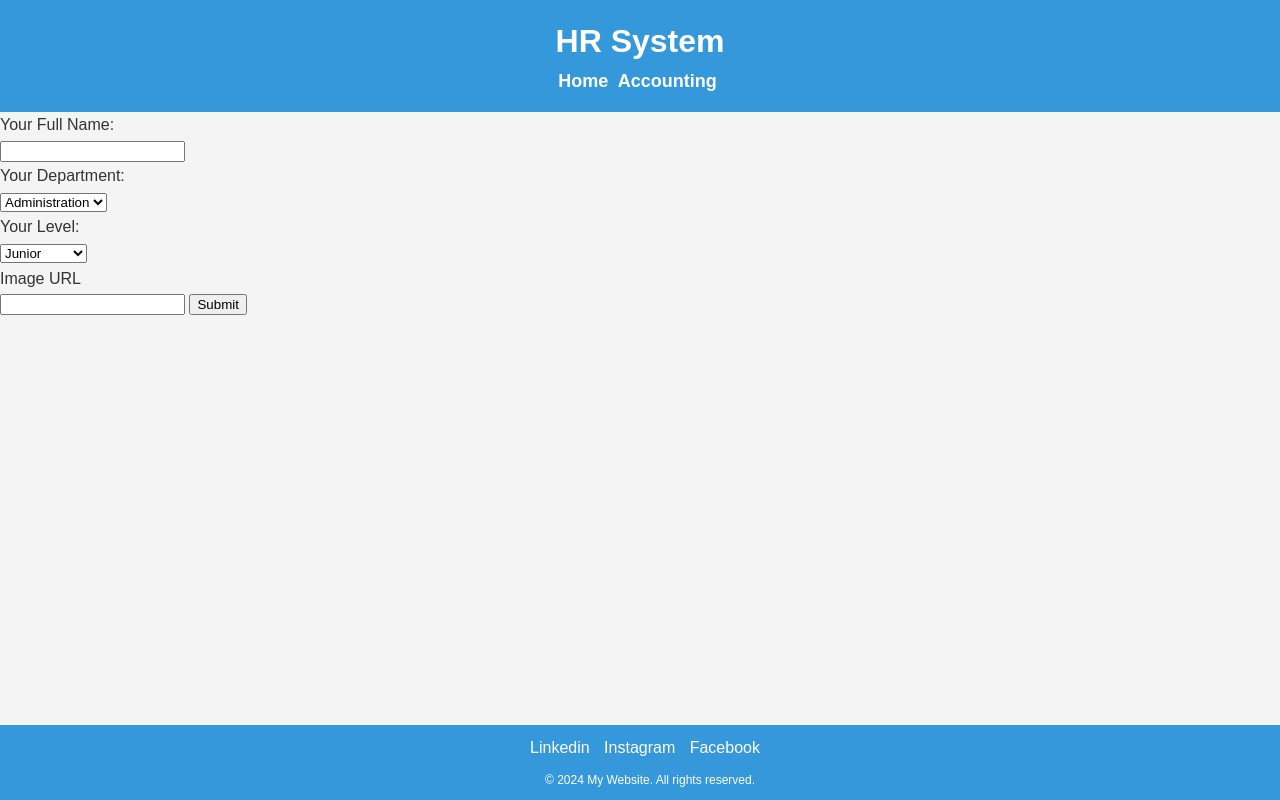
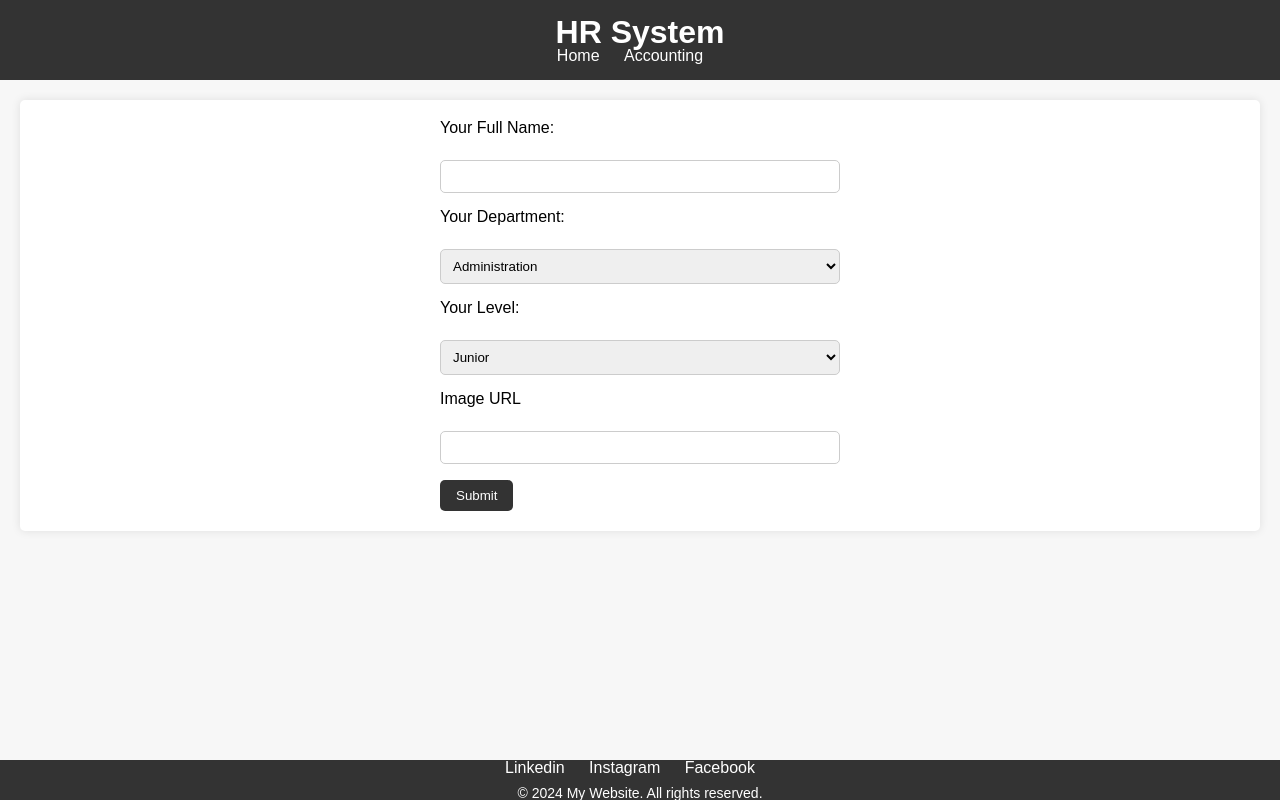
Before and after one commit to abdalrhmanaboalsoud/HR-management-system, a plain HTML site: page index.html in a window 1280 px wide. Drawn offline with Linux system fonts and the light colour scheme.

Commit message:
fixed multi cards

```diff
--- a/CSS/style.css
+++ b/CSS/style.css
@@ -1,88 +1,133 @@
-
-body, h1, h2, p, ul, li {
+/* Reset default browser styles */
+* {
     margin: 0;
     padding: 0;
+    box-sizing: border-box;
 }
 
 body {
-    font-family: 'Arial', sans-serif;
-    line-height: 1.6;
-    background-color: #f4f4f4;
-    color: #333;
+    font-family: Arial, sans-serif;
+    line-height: 1;
+    background-color: #f7f7f7;
 }
 
 header {
-    background-color: #3498db;
+    background-color: #333;
     color: #fff;
-    padding: 1em;
+    padding: 1rem;
     text-align: center;
 }
 
 nav ul {
-    list-style: none;
+    list-style-type: none;
 }
 
 nav ul li {
-    display: inline-block;
-    margin-right: 5px;
+    display: inline;
+    margin-right: 20px;
 }
 
-nav a {
+nav ul li a {
+    color: #fff;
     text-decoration: none;
+}
+
+section {
+    padding: 20px;
+    margin: 20px;
+    background-color: #fff;
+    box-sizing: 10px;
+    border-radius: 5px;
+    box-shadow: 0 0 10px rgba(0, 0, 0, 0.1);
+}
+
+form {
+    max-width: 400px;
+    margin: 0 auto;
+}
+
+label {
+    display: block;
+    margin-bottom: 0.5rem;
+}
+
+input[type="text"],
+select {
+    width: 100%;
+    padding: 0.5rem;
+    margin-bottom: 1rem;
+    border: 1px solid #ccc;
+    border-radius: 5px;
+}
+
+input[type="submit"] {
+    background-color: #333;
     color: #fff;
-    font-weight: bold;
-    font-size: 18px;
+    padding: 0.5rem 1rem;
+    border: none;
+    border-radius: 5px;
+    cursor: pointer;
 }
-section {
-    display: flex;
-    flex-direction: column;
 
+input[type="submit"]:hover {
+    background-color: #555;
+}
+
+footer {
+    background-color: #333;
+    color: #fff;
+    padding: 0;
+    text-align: center;
+    position: fixed;
+    bottom: 0;
+    left: 0;
+    width: 100%;
+}
+
+footer ul {
+    list-style-type: none;
+}
+
+footer ul li {
+    display: inline;
+    margin-right: 20px;
+}
+
+footer ul li a {
+    color: #fff;
+    text-decoration: none;
+}
+
+footer p {
+    margin-top: 10px;
+    font-size: 14px;
 }
 .employee-card {
-    border: 1px solid #ddd;
-    margin: 10px;
-    padding: 10px;
-    max-width: 300px;
+    background-color: #fff;
+    border-radius: 10px;
     box-shadow: 0 4px 8px rgba(0, 0, 0, 0.1);
+    padding: 20px;
+    margin-bottom: 20px;
 }
 
 .employee-card img {
     border-radius: 50%;
-}
-main {
-    max-width: 800px;
-    margin: 20px auto;
-    padding: 20px;
-    background-color: #fff;
-    border-radius: 8px;
-    box-shadow: 0 0 10px rgba(0, 0, 0, 0.1);
+    width: 100px;
+    height: 100px;
+    object-fit: cover;
+    margin-bottom: 15px;
 }
 
-footer {
-    background-color: #3498db;
-    color: #fff;
-    padding: 10px;
-    text-align: center;
-    position: fixed;
-    bottom: 0;
-    width: 100%;
+.employee-card p {
+    margin-bottom: 10px;
 }
 
-footer ul {
-    list-style: none;
+.employee-card p:first-child {
+    font-weight: bold;
+    font-size: 16px;
 }
 
-footer ul li {
-    display: inline-block;
-    margin-right: 10px;
+.employee-card p:not(:first-child) {
+    font-size: 14px;
+    color: #666;
 }
-
-footer a {
-    text-decoration: none;
-    color: #fff;
-}
-
-footer p {
-    margin-top: 10px;
-    font-size: 12px;
-}
--- a/JavaScript/app.js
+++ b/JavaScript/app.js
@@ -73,11 +73,10 @@ document.getElementById("form").addEventListener("submit", function (event) {
 
     const newEmployee = new Employee(fullName, department, level, imageURL);
 
-    renderEmployees();
+    renderLastEmployee();
 });
 
-function renderEmployees() {
-    for (let i = 0; i < listOfEmployees.length; i++) {
-        listOfEmployees[i].employeeCard();
-    }
+function renderLastEmployee() {
+    const newEmployee = listOfEmployees[listOfEmployees.length - 1];
+    newEmployee.employeeCard();
 }
--- a/index.html
+++ b/index.html
@@ -6,9 +6,7 @@
     <meta name="viewport" content="width=device-width, initial-scale=1.0">
     <title>Home Page</title>
     <link rel="stylesheet" href="./CSS/style.css">
-
 </head>
-
 <body>
     <header>
         <h1>HR System</h1>
@@ -19,7 +17,6 @@
             </ul>
         </nav>
     </header>
-    <script src="./JavaScript/app.js" type="text/javascript"></script>
     <section>
         <form id="form">
             <label for="fullName">Your Full Name: </label><br>
```
Also changed, not shown: 1 other file.
